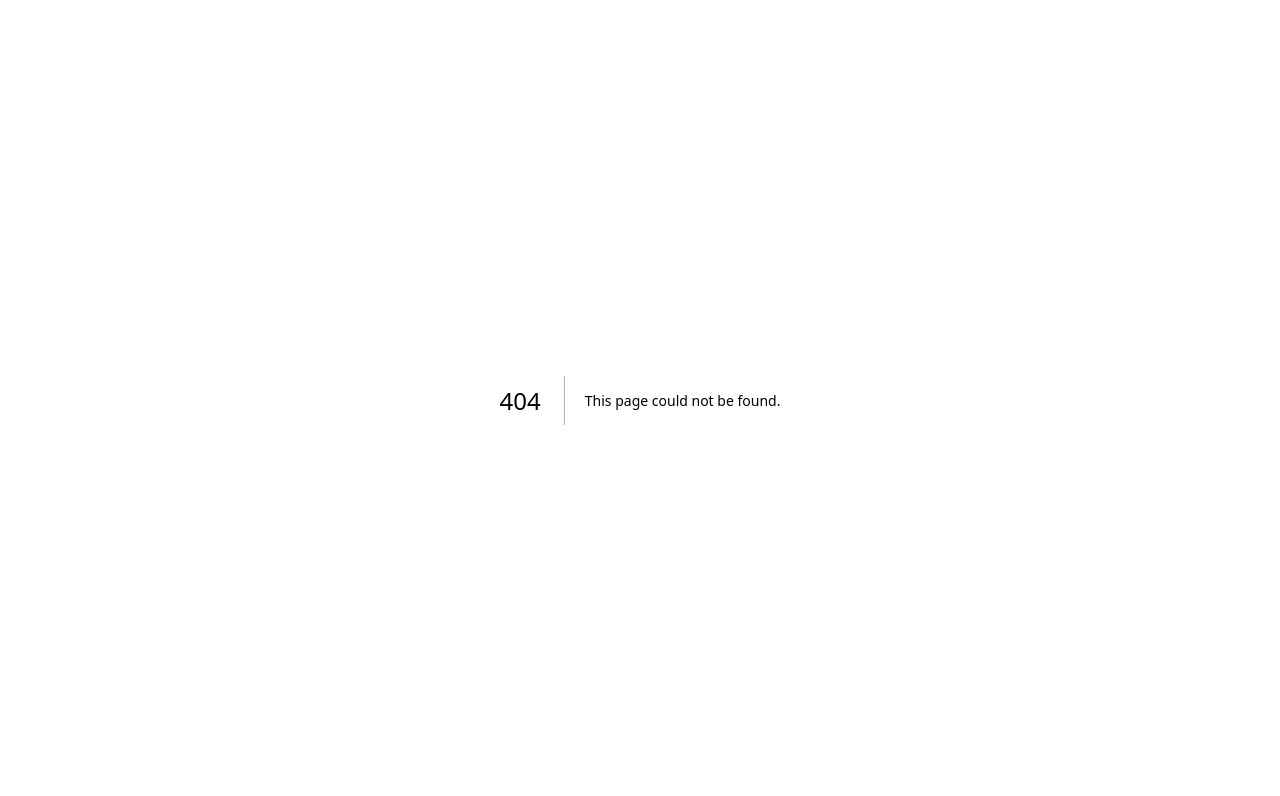
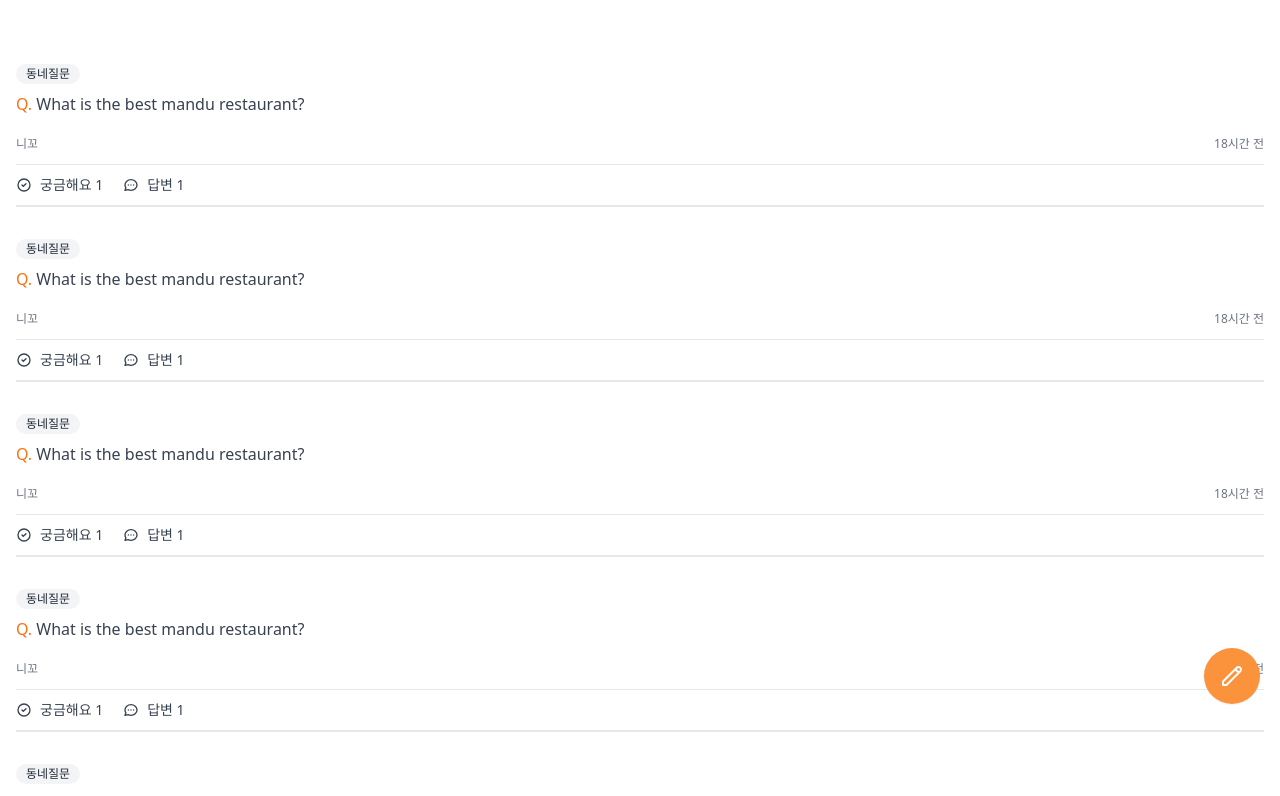
Before and after one commit to tiyang0110/nextj-carrot, a Next.js app: page /community in a window 1280 px wide. Before the commit this address had no page. Shown: the top 796 px of the page. Built offline with nearby package versions, Linux system fonts and the light colour scheme.

Commit message:
5.7 차례

```diff
--- /dev/null
+++ b/pages/community/index.tsx
@@ -0,0 +1,41 @@
+import type { NextPage } from "next";
+
+const Community: NextPage = () => {
+  return (
+    <div className="py-16 px-4 space-y-8">
+      {[1, 2, 3, 4, 5, 6].map((_, i) => (
+        <div key={i} className="flex cursor-pointer flex-col items-start">
+          <span className="flex items-center px-2.5 py-0.5 rounded-full text-xs font-medium bg-gray-100 text-gray-800">동네질문</span>
+          <div className="mt-2 text-gray-700">
+            <span className="text-orange-500 font-medium">Q.</span> What is the best mandu restaurant?
+          </div>
+          <div className="mt-5 flex items-center justify-between w-full text-gray-500 font-medium text-xs">
+            <span>니꼬</span>
+            <span>18시간 전</span>
+          </div>
+          <div className="flex space-x-5 mt-3 text-gray-700 py-2.5 border-t border-b-[2px] w-full">
+            <span className="flex space-x-2 items-center text-sm">
+              <svg className="w-4 h-4" fill="none" stroke="currentColor" viewBox="0 0 24 24" xmlns="http://www.w3.org/2000/svg">
+                <path strokeLinecap="round" strokeLinejoin="round" strokeWidth="2" d="M9 12l2 2 4-4m6 2a9 9 0 11-18 0 9 9 0 0118 0z" ></path>
+              </svg>
+              <span>궁금해요 1</span>
+            </span>
+            <span className="flex space-x-2 items-center text-sm">
+              <svg className="w-4 h-4" fill="none" stroke="currentColor" viewBox="0 0 24 24" xmlns="http://www.w3.org/2000/svg">
+                <path strokeLinecap="round" strokeLinejoin="round" strokeWidth="2" d="M8 12h.01M12 12h.01M16 12h.01M21 12c0 4.418-4.03 8-9 8a9.863 9.863 0 01-4.255-.949L3 20l1.395-3.72C3.512 15.042 3 13.574 3 12c0-4.418 4.03-8 9-8s9 3.582 9 8z"></path>
+              </svg>
+              <span>답변 1</span>
+            </span>
+          </div>
+        </div>
+      ))}
+      <button className="fixed bottom-24 hover:bg-orange-500 cursor-pointer right-5 bg-orange-400 rounded-full text-white p-4 shadow-sm">
+        <svg className="w-6 h-6" fill="none" stroke="currentColor" viewBox="0 0 24 24" xmlns="http://www.w3.org/2000/svg">
+          <path strokeLinecap="round" strokeLinejoin="round" strokeWidth="2" d="M15.232 5.232l3.536 3.536m-2.036-5.036a2.5 2.5 0 113.536 3.536L6.5 21.036H3v-3.572L16.732 3.732z"></path>
+        </svg>
+      </button>
+    </div>
+  );
+};
+
+export default Community;
```
